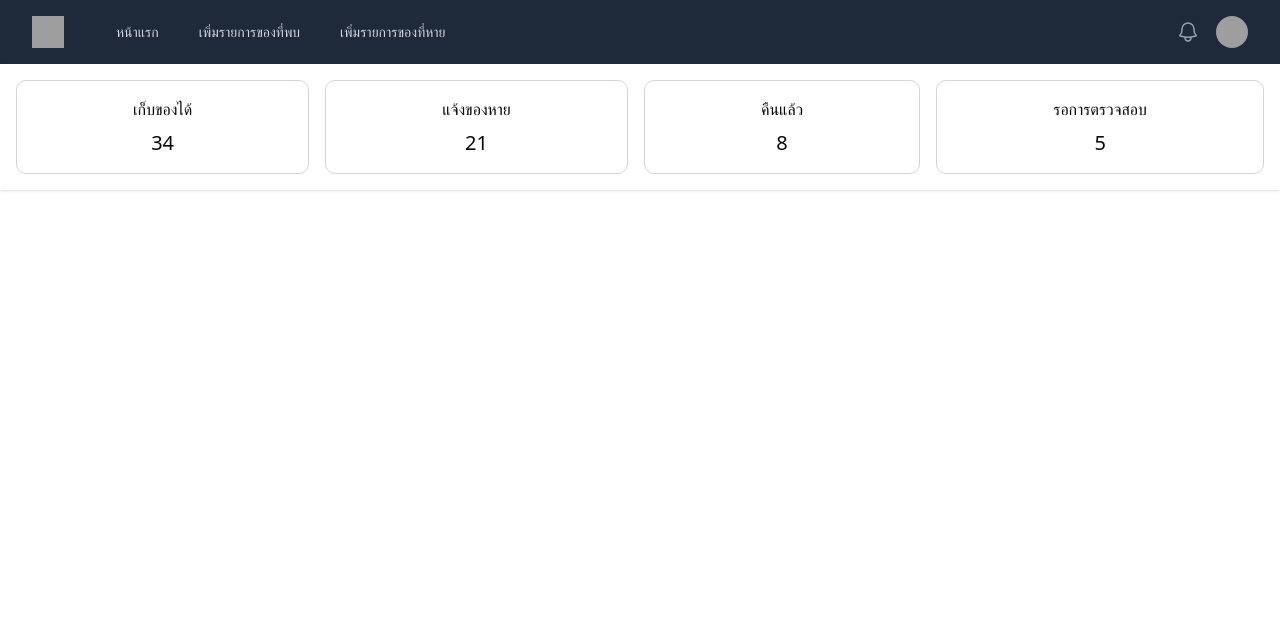
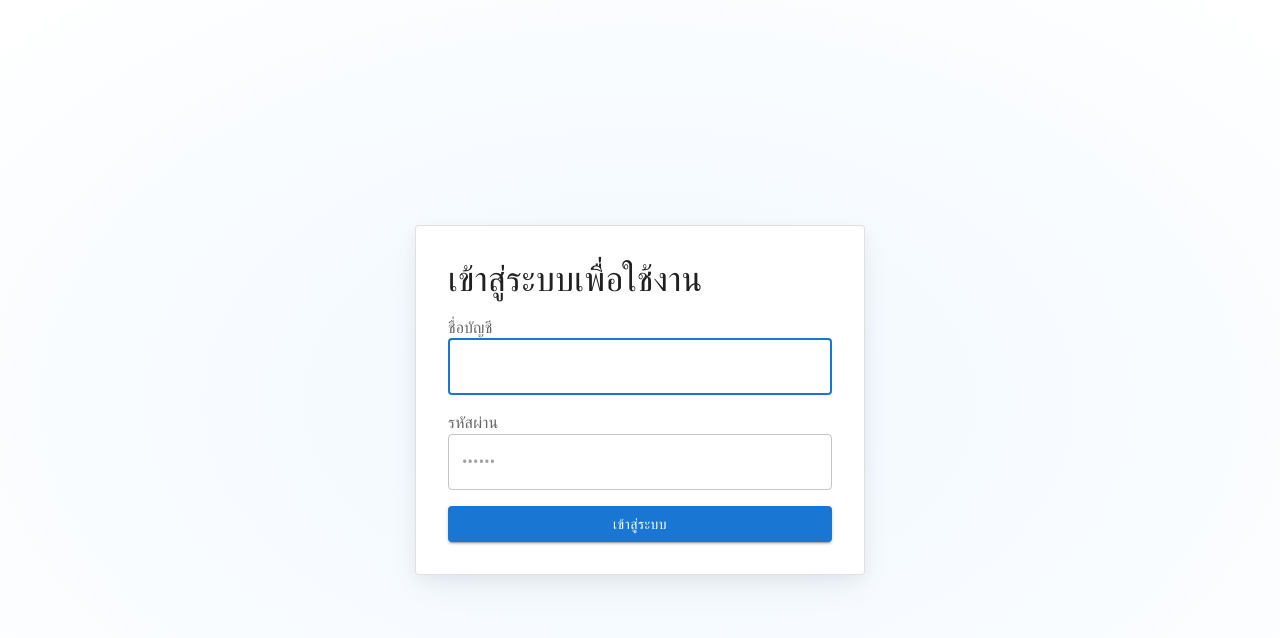
Before and after one commit to somchaiKHDev/lost-found-app, a React (Vite) app: page /login in a window 1280 px wide. Shown: the top 638 px of the page. Built offline with nearby package versions, Linux system fonts and the light colour scheme; grey boxes are pictures that could not be loaded.

Commit message:
เพิ่มหน้า login

```diff
--- a/src/App.tsx
+++ b/src/App.tsx
@@ -1,13 +1,15 @@
 import "./App.css";
-import { BrowserRouter, Route, Routes } from "react-router-dom";
+import { Route, Routes, useLocation } from "react-router-dom";
 import Home from "./pages/Home";
 import Layout from "./pages/Layout";
 import AddFoundItem from "./pages/AddFoundItem";
 import AddLostItem from "./pages/AddLostItem";
+import Login from "./pages/Login";
 
 const App = () => {
-  return (
-    <BrowserRouter>
+  let location = useLocation();
+
+  return location.pathname !== "/login" ? (
     <Layout>
       <Routes>
         <Route path="/" element={<Home />} />
@@ -15,7 +17,10 @@ const App = () => {
         <Route path="/add-lost-item" element={<AddLostItem />} />
       </Routes>
     </Layout>
-    </BrowserRouter>
+  ) : (
+    <Routes>
+      <Route path="/login" element={<Login />} />
+    </Routes>
   );
 };
 
--- a/src/main.tsx
+++ b/src/main.tsx
@@ -1,9 +1,12 @@
-import { StrictMode } from 'react'
-import { createRoot } from 'react-dom/client'
-import App from './App'
+import { StrictMode } from "react";
+import { createRoot } from "react-dom/client";
+import App from "./App";
+import { BrowserRouter } from "react-router-dom";
 
-createRoot(document.getElementById('root')!).render(
+createRoot(document.getElementById("root")!).render(
   <StrictMode>
-    <App />
-  </StrictMode>,
-)
+    <BrowserRouter>
+      <App />
+    </BrowserRouter>
+  </StrictMode>
+);
--- /dev/null
+++ b/src/pages/Login.tsx
@@ -0,0 +1,175 @@
+import * as React from "react";
+import Box from "@mui/material/Box";
+import Button from "@mui/material/Button";
+import Checkbox from "@mui/material/Checkbox";
+import CssBaseline from "@mui/material/CssBaseline";
+import FormControlLabel from "@mui/material/FormControlLabel";
+import FormLabel from "@mui/material/FormLabel";
+import FormControl from "@mui/material/FormControl";
+import TextField from "@mui/material/TextField";
+import Typography from "@mui/material/Typography";
+import Stack from "@mui/material/Stack";
+import MuiCard from "@mui/material/Card";
+import { styled } from "@mui/material/styles";
+import { useNavigate } from "react-router-dom";
+
+const Card = styled(MuiCard)(({ theme }) => ({
+  display: "flex",
+  flexDirection: "column",
+  alignSelf: "center",
+  width: "100%",
+  padding: theme.spacing(4),
+  gap: theme.spacing(2),
+  margin: "auto",
+  [theme.breakpoints.up("sm")]: {
+    maxWidth: "450px",
+  },
+  boxShadow:
+    "hsla(220, 30%, 5%, 0.05) 0px 5px 15px 0px, hsla(220, 25%, 10%, 0.05) 0px 15px 35px -5px",
+  ...theme.applyStyles("dark", {
+    boxShadow:
+      "hsla(220, 30%, 5%, 0.5) 0px 5px 15px 0px, hsla(220, 25%, 10%, 0.08) 0px 15px 35px -5px",
+  }),
+}));
+
+const SignInContainer = styled(Stack)(({ theme }) => ({
+  height: "calc((1 - var(--template-frame-height, 0)) * 100dvh)",
+  minHeight: "100%",
+  padding: theme.spacing(2),
+  [theme.breakpoints.up("sm")]: {
+    padding: theme.spacing(4),
+  },
+  "&::before": {
+    content: '""',
+    display: "block",
+    position: "absolute",
+    zIndex: -1,
+    inset: 0,
+    backgroundImage:
+      "radial-gradient(ellipse at 50% 50%, hsl(210, 100%, 97%), hsl(0, 0%, 100%))",
+    backgroundRepeat: "no-repeat",
+    ...theme.applyStyles("dark", {
+      backgroundImage:
+        "radial-gradient(at 50% 50%, hsla(210, 100%, 16%, 0.5), hsl(220, 30%, 5%))",
+    }),
+  },
+}));
+
+const Login = (props: { disableCustomTheme?: boolean }) => {
+  const navigate = useNavigate();
+
+  const [usernameError, setUsernameError] = React.useState(false);
+  const [usernameErrorMessage, setUsernameErrorMessage] = React.useState("");
+  const [passwordError, setPasswordError] = React.useState(false);
+  const [passwordErrorMessage, setPasswordErrorMessage] = React.useState("");
+
+  const handleSignIn = async (event: React.FormEvent<HTMLFormElement>) => {
+    event.preventDefault();
+    if (usernameError || passwordError) {
+      return;
+    }
+    const data = new FormData(event.currentTarget);
+
+    const username = data.get("username")?.toString() ?? "";
+    const password = data.get("password")?.toString() ?? "";
+  };
+
+  const validateInputs = () => {
+    const username = document.getElementById("username") as HTMLInputElement;
+    const password = document.getElementById("password") as HTMLInputElement;
+
+    let isValid = true;
+
+    if (!username.value) {
+      setUsernameError(true);
+      setUsernameErrorMessage("จำเป็นต้องระบุชื่อบัญชี");
+      isValid = false;
+    } else {
+      setUsernameError(false);
+      setUsernameErrorMessage("");
+    }
+
+    if (!password.value || password.value.length < 6) {
+      setPasswordError(true);
+      setPasswordErrorMessage("รหัสผ่านต้องมีไม่ต่ำกว่า 6 ตัว");
+      isValid = false;
+    } else {
+      setPasswordError(false);
+      setPasswordErrorMessage("");
+    }
+
+    return isValid;
+  };
+
+  return (
+    <>
+      <CssBaseline enableColorScheme />
+      <SignInContainer direction="column" justifyContent="space-between">
+        <Card variant="outlined">
+          <Typography
+            component="h1"
+            variant="h4"
+            sx={{ width: "100%", fontSize: "clamp(2rem, 10vw, 2.15rem)" }}
+          >
+            เข้าสู่ระบบเพื่อใช้งาน
+          </Typography>
+          <Box
+            component="form"
+            onSubmit={handleSignIn}
+            noValidate
+            sx={{
+              display: "flex",
+              flexDirection: "column",
+              width: "100%",
+              gap: 2,
+            }}
+          >
+            <FormControl>
+              <FormLabel htmlFor="username">ชื่อบัญชี</FormLabel>
+              <TextField
+                error={usernameError}
+                helperText={usernameErrorMessage}
+                id="username"
+                type="username"
+                name="username"
+                autoComplete="off"
+                autoFocus
+                required
+                fullWidth
+                variant="outlined"
+                color={usernameError ? "error" : "primary"}
+              />
+            </FormControl>
+            <FormControl>
+              <FormLabel htmlFor="password">รหัสผ่าน</FormLabel>
+              <TextField
+                error={passwordError}
+                helperText={passwordErrorMessage}
+                name="password"
+                placeholder="••••••"
+                type="password"
+                id="password"
+                autoComplete="current-password"
+                // autoFocus
+                required
+                fullWidth
+                variant="outlined"
+                color={passwordError ? "error" : "primary"}
+              />
+            </FormControl>
+            <Button
+              type="submit"
+              fullWidth
+              variant="contained"
+              onClick={validateInputs}
+            >
+              เข้าสู่ระบบ
+            </Button>
+          </Box>
+        </Card>
+      </SignInContainer>
+    </>
+  );
+};
+
+export default Login;
```
Lines whose indentation alone changed are shown as unchanged.
